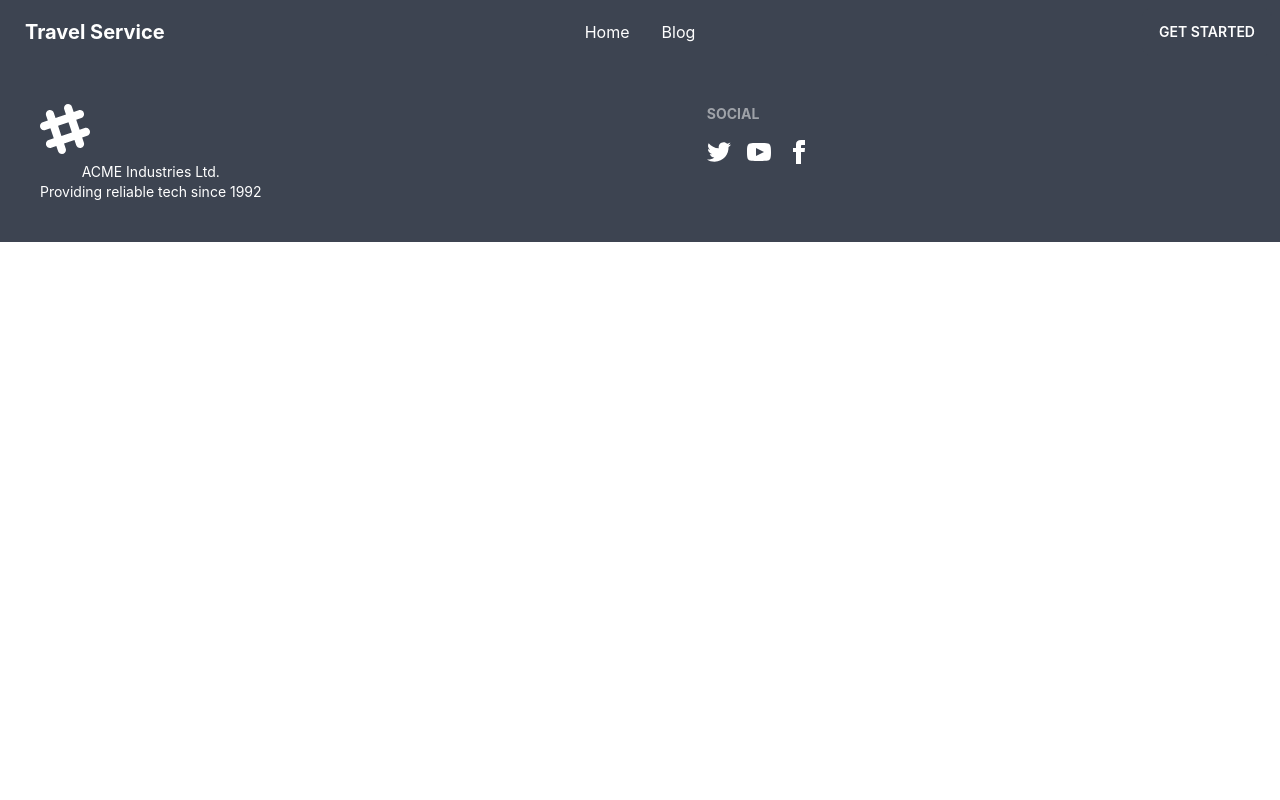
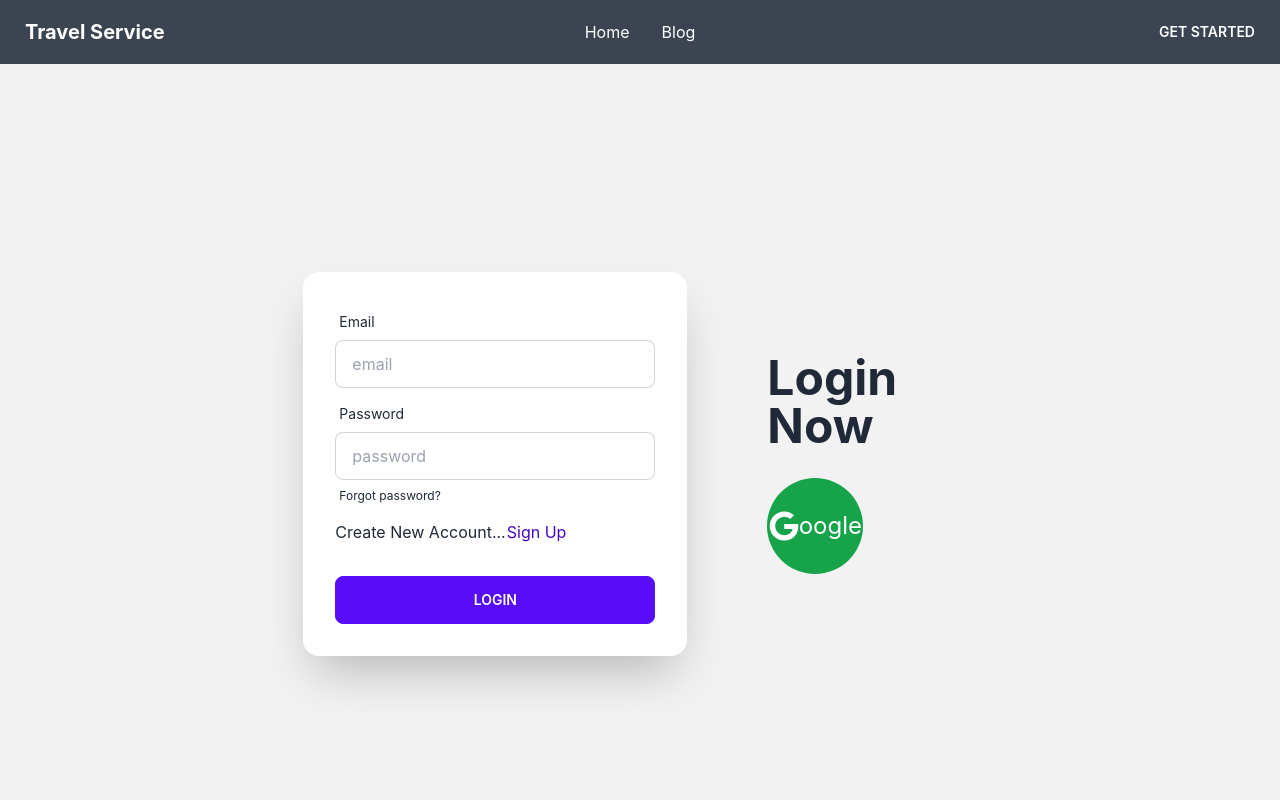
Before and after one commit to arifulsinbad/traveller-project, a React (Create React App) app: page /login in a window 1280 px wide. Shown: the top 800 px of the page. Built offline with nearby package versions, Linux system fonts and the light colour scheme; no server answers.

Commit message:
commit 12

```diff
--- a/src/Authprovider/AuthProvider.js
+++ b/src/Authprovider/AuthProvider.js
@@ -1,24 +1,38 @@
 import React, { createContext, useEffect, useState } from 'react';
-import { getAuth, onAuthStateChanged } from "firebase/auth";
+import { createUserWithEmailAndPassword, getAuth, onAuthStateChanged, signInWithEmailAndPassword } from "firebase/auth";
 import app from '../firebase.config';
 
 export const AuthContext = createContext()
 const auth =getAuth(app)
 
 const AuthProvider = ({children}) => {
+ const [user, setUser]=useState(null)
  const [loading, setLoading]=useState(true)
- const [user, setUser]=useState(null)
+ const signUp = (email, password)=>{
+  return createUserWithEmailAndPassword(auth, email, password)
+ }
+const login = (email, password)=>{
+ return signInWithEmailAndPassword(auth, email, password)
+}
+
 useEffect(()=>{
-  const unSubscribe = onAuthStateChanged(auth, currentUser=>{
+ const unSubscribe = onAuthStateChanged(auth, currentUser =>{
   console.log(currentUser)
   setUser(currentUser)
   setLoading(false)
  })
  return ()=>unSubscribe()
- }, [])
+},[])
+
+
+
+
  const authInfo ={user,
  loading,
+ signUp,
+ login
  }
+
  return (
   <AuthContext.Provider value={authInfo}>
    {children}
--- a/src/From/Login.js
+++ b/src/From/Login.js
@@ -1,10 +1,61 @@
-import React from 'react';
+import React, { useContext } from 'react';
+import { Link } from 'react-router-dom';
+import { FaBeer, FaGoogle } from 'react-icons/fa';
+import { AuthContext } from '../Authprovider/AuthProvider';
+const Login = () => {
+ const {login}=useContext(AuthContext)
+ const handleLogin = (event)=>{
+  event.preventDefault()
+  const from = event.target;
+  const email =from.email.value;
+  const password =from.password.value;
+  console.log(email, password)
+  login(email, password)
+  .then(result=>{
+   const user = result.user;
+   console.log(user)
+  })
+  .catch(eror=>{
+   console.error(eror)})
+ }
+ return (
+  <div className="hero min-h-screen bg-base-200 ">
+  <div className="hero-content flex-col lg:flex-row-reverse gap-20">
+    <div className="text-center lg:text-left">
+      <h1 className="text-5xl font-bold">Login Now</h1>
+      <div className="avatar placeholder">
+  <div className="bg-green-600 text-neutral-content rounded-full w-24 btn-ghost mt-7">
+    <Link className="text-3xl"><FaGoogle></FaGoogle></Link>
+    <h3 className='text-2xl'>oogle</h3>
+  </div>
+</div>
+    </div>
+    <div className="card flex-shrink-0 w-full max-w-sm shadow-2xl bg-base-100">
+      <form onSubmit={handleLogin} className="card-body">
 
-const Login = () => {
- return (
-  <div>
-
+        <div className="form-control">
+          <label className="label">
+            <span className="label-text">Email</span>
+          </label>
+          <input type="email" name='email' placeholder="email" className="input input-bordered" />
+        </div>
+        <div className="form-control">
+          <label className="label">
+            <span className="label-text">Password</span>
+          </label>
+          <input type="password" name='password' placeholder="password" className="input input-bordered" />
+          <label className="label">
+            <a href="#" className="label-text-alt link link-hover">Forgot password?</a>
+          </label>
+        </div>
+        <p className='text-start'>Create New Account...<Link to='/signup' className='text-primary-focus btn-ghost'>Sign Up</Link></p>
+        <div className="form-control mt-6">
+          <button className="btn btn-primary">Login</button>
+        </div>
+      </form>
+    </div>
   </div>
+</div>
  );
 };
 
--- a/src/From/SignUp.js
+++ b/src/From/SignUp.js
@@ -1,9 +1,28 @@
-import React from 'react';
+import React, { useContext } from 'react';
 import { Link } from 'react-router-dom';
 import { FaBeer, FaGoogle } from 'react-icons/fa';
+import { AuthContext } from '../Authprovider/AuthProvider';
 
 
 const SignUp = () => {
+const {signUp}=useContext(AuthContext)
+const handleSignUp =(event)=>{
+ event.preventDefault()
+ const from =event.target;
+ const name =from.name.value;
+ const email = from.email.value;
+ const password = from.password.value;
+ console.log(name, email, password)
+ signUp(email, password)
+ .then(result=>{
+  const user = result.user;
+  console.log(user)
+ })
+ .catch(error=>{
+  console.error(error)
+ })
+}
+
  return (
   <div className="hero min-h-screen bg-base-200 ">
   <div className="hero-content flex-col lg:flex-row-reverse gap-20">
@@ -17,7 +36,7 @@ const SignUp = () => {
 </div>
     </div>
     <div className="card flex-shrink-0 w-full max-w-sm shadow-2xl bg-base-100">
-      <form className="card-body">
+      <form onSubmit={handleSignUp} className="card-body">
         <div className="form-control">
           <label className="label">
             <span className="label-text">Name</span>
--- a/src/index.js
+++ b/src/index.js
@@ -3,11 +3,14 @@ import ReactDOM from 'react-dom/client';
 import './index.css';
 import App from './App';
 import reportWebVitals from './reportWebVitals';
+import AuthProvider from './Authprovider/AuthProvider';
 
 const root = ReactDOM.createRoot(document.getElementById('root'));
 root.render(
   <React.StrictMode>
-    <App />
+  <AuthProvider>
+  <App />
+  </AuthProvider>
   </React.StrictMode>
 );
 
```
Lines whose indentation alone changed are shown as unchanged.
